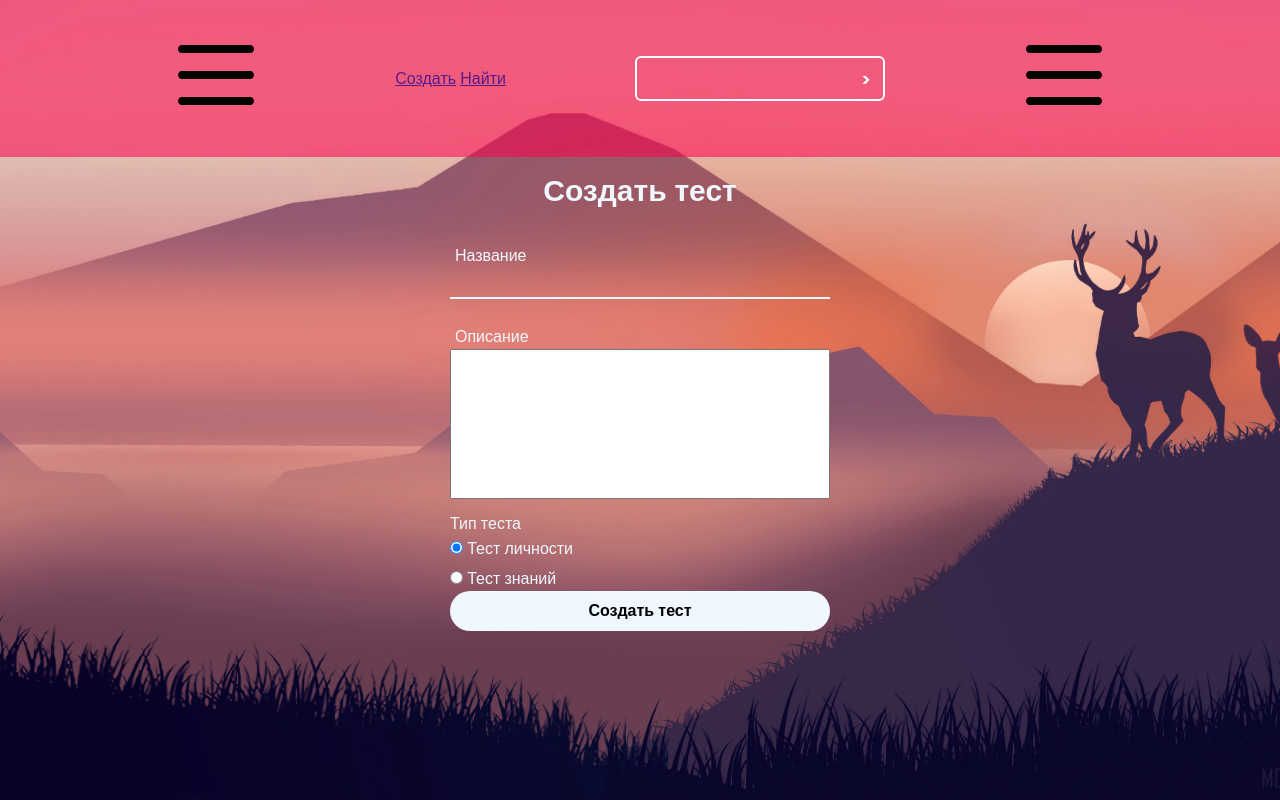
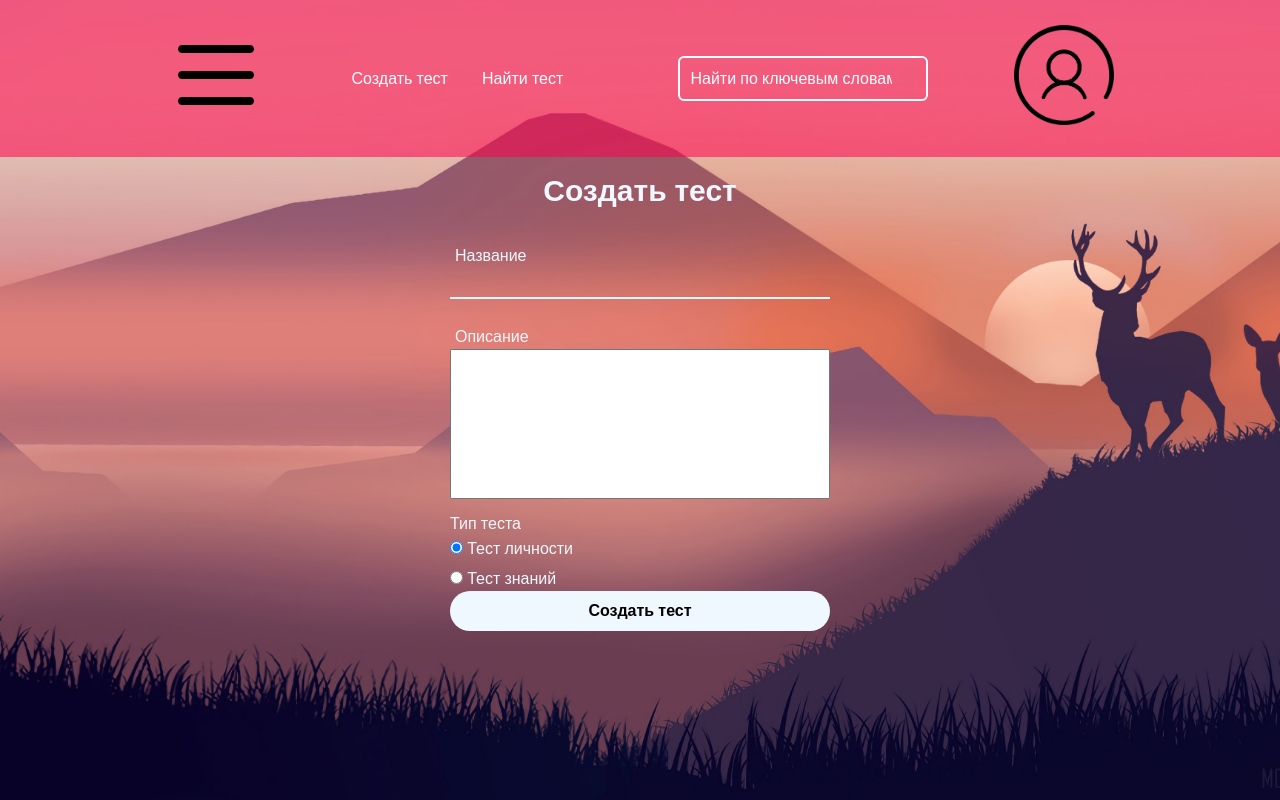
Before and after one commit to glebishead/ProjectWebsite, a Flask app: page /create_test in a window 1280 px wide. Run offline with Flask 3, Linux system fonts and the light colour scheme.

Commit message:
Merge remote-tracking branch 'origin/Artem'
# Conflicts:
#	templates/base.html

```diff
--- a/templates/base.html
+++ b/templates/base.html
@@ -10,24 +10,20 @@
 <body>
     <header class="header">
         <div class="logo">
-            <a href=""><img src="../static/img/menu.png" width="100" height="100" alt=""/></a>
+            <a href="/"><img src="../static/img/menu.png" width=100 height=100 alt=""/></a>
         </div>
-        <nav>
-            <a href="">Создать</a>
-            <a href="">Найти</a>
+        <nav class="navbar">
+            <a href="create_test">Создать тест</a>
+            <a href="/">Найти тест</a>
         </nav>
-        <form action="" class="search-bar">
-            <input type="text">
-            <button><i class="bx bx-search"></i>></button>
+        <form action="/" class="search-bar">
+            <input type="text" placeholder="Найти по ключевым словам">
+            <button><i class="bx bx-search"></i></button>
         </form>
-        <div class="profile">
-            <a href=""><img src="../static/img/menu.png" width="100" height="100" alt=""/></a>
+        <div class="profile-icon">
+            <a href="/"><img src="../static/img/profile-icon.png" width=100 height=100 alt=""/></a>
         </div>
     </header>
-<audio loop autoplay id="audio">
-  <source src="static/audio/bg_music3.mp3"/>
-</audio>
-
 {% with messages = get_flashed_messages() %}
    {% if messages %}
       {% for message in messages %}
```
